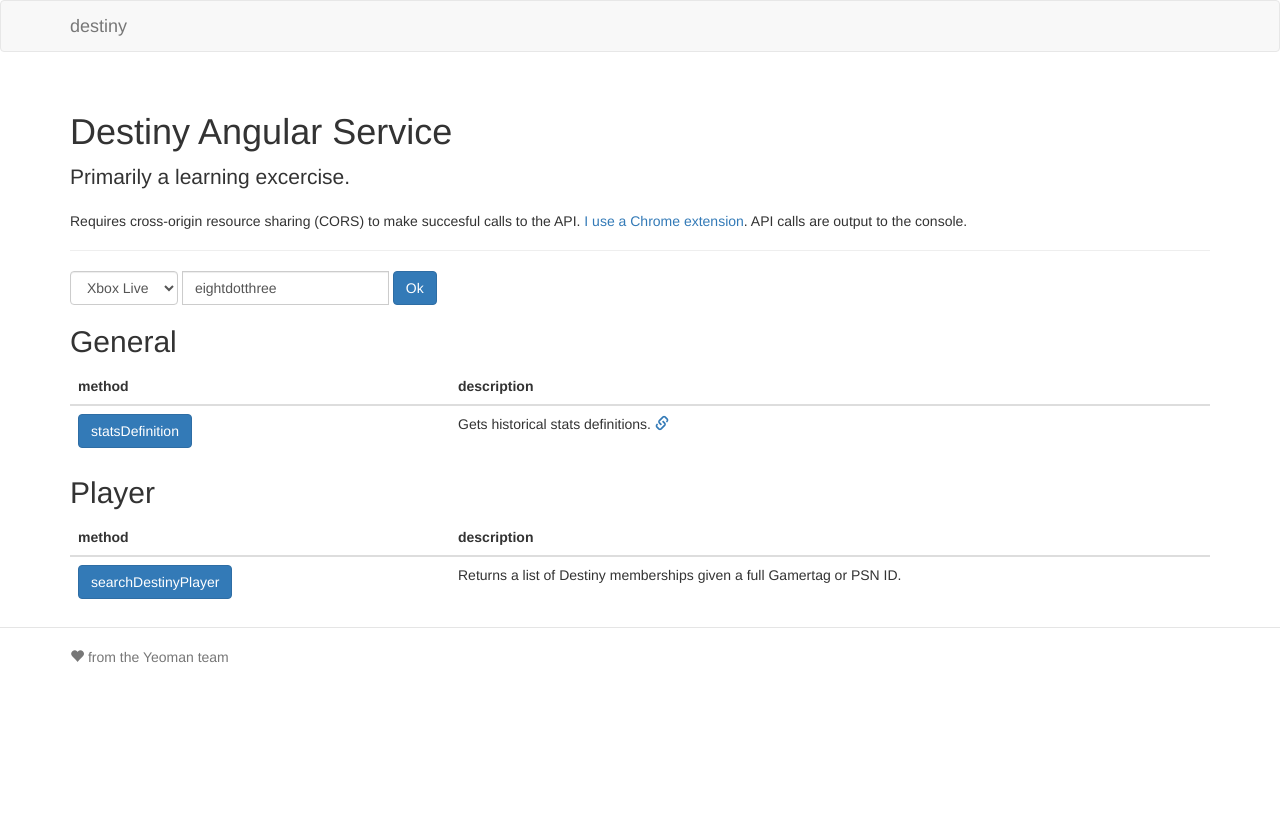
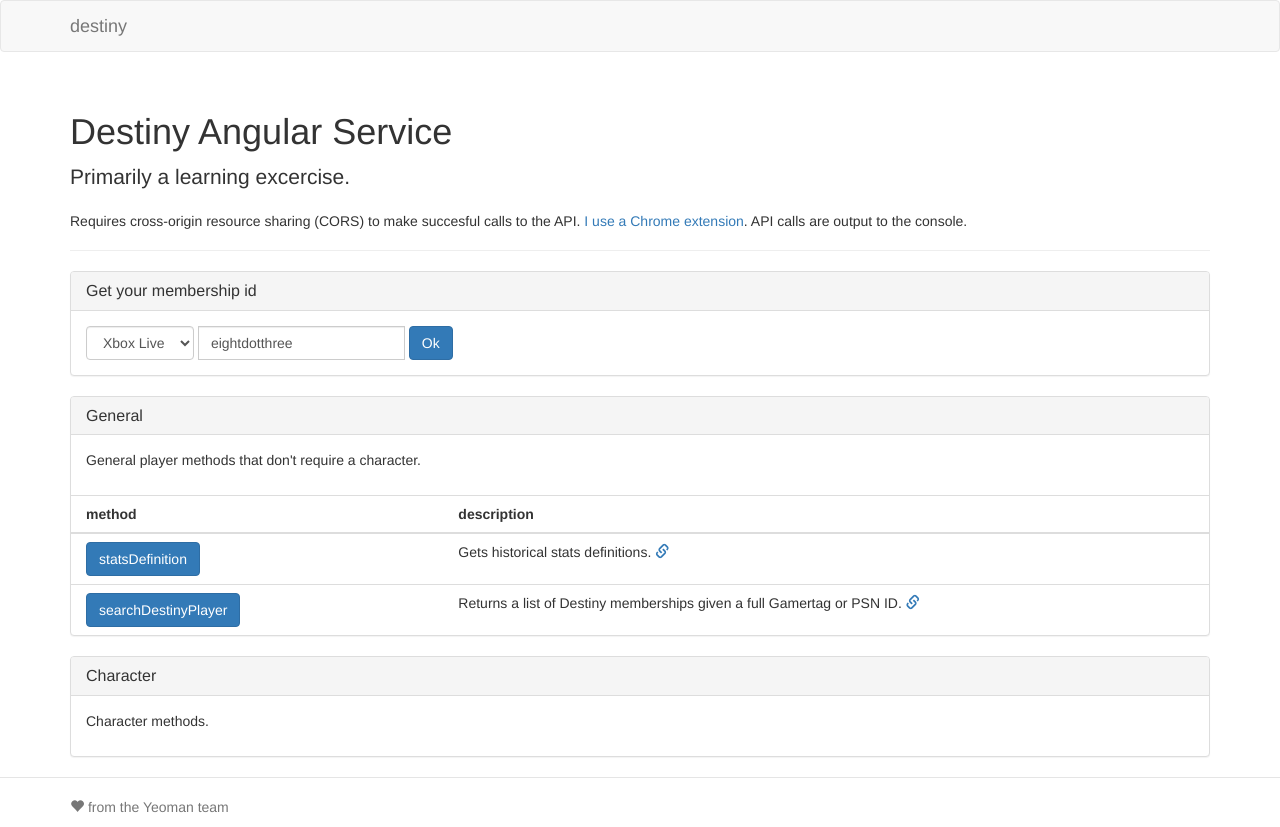
Before and after one commit to eightdotthree/angular-destiny, a website: page app/index.html in a window 1280 px wide. Before the commit the page ends 800 px from the top, so only its background shows below. Drawn offline with nearby package versions, Linux system fonts and the light colour scheme; some packages are replaced by stand-ins of ours; files that its build step writes are made by us from their sources.

Commit message:
Updated test app and added links to the official documentation.

```diff
--- a/app/styles/main.css
+++ b/app/styles/main.css
@@ -59,6 +59,11 @@ body {
   padding: 0;
 }
 
+.panel .table tr th:first-child,
+.panel .table tr td:first-child {
+  padding-left: 15px;
+}
+
 /* Custom page footer */
 .footer {
   padding-top: 19px;
--- a/app/views/main.html
+++ b/app/views/main.html
@@ -8,6 +8,15 @@
 
 <div ng-controller="MainCtrl as main">
 
+  <div class="panel panel-default">
+
+    <div class="panel-heading">
+      <h2 class="panel-title">
+        Get your membership id
+      </h2>
+    </div>
+
+    <div class="panel-body">
       <form
         class="form-inline">
 
@@ -35,8 +44,22 @@
         <api-test-btn method="main.getMembershipId">Ok</api-test-btn>
 
       </form>
+    </div>
 
-  <h2>General</h2>
+  </div>
+
+  <div class="panel panel-default">
+
+    <div class="panel-heading">
+      <h2 class="panel-title">
+        General
+      </h2>
+    </div>
+
+    <div class="panel-body">
+      <p>General player methods that don't require a character.</p>
+    </div>
+
     <table class="table">
 
       <thead>
@@ -63,21 +86,20 @@
           </td>
         </tr>
 
-    </tbody>
-
-  </table>
-
-  <h2>Player</h2>
-  <table class="table">
-
-    <thead>
-      <tr>
-        <th class="col-sm-4">method</th>
-        <th class="col-sm-8">description</th>
+        <!-- searchDestinyPlayer -->
+        <tr ng-if="main.membership.type.id && main.membership.displayName">
+          <td>
+            <api-test-btn method="main.searchDestinyPlayer" params="{ membershipType: main.membership.type.id, destinyPlayer: main.membership.displayName }">
+              searchDestinyPlayer
+            </api-test-btn>
+          </td>
+          <td>
+            Returns a list of Destiny memberships given a full Gamertag or PSN ID.
+            <a href="https://www.bungie.net/platform/destiny/help/HelpDetail/GET?uri=SearchDestinyPlayer%2f%7bmembershipType%7d%2f%7bdisplayName%7d%2f">
+              <span class="glyphicon glyphicon-link"></span>
+            </a>
+          </td>
         </tr>
-    </thead>
-
-    <tbody>
 
         <!-- accountSummary -->
         <tr ng-if="main.membership.type.id && main.membership.id">
@@ -93,6 +115,35 @@
             </a>
           </td>
         </tr>
+
+      </tbody>
+
+    </table>
+
+  </div>
+
+  <div class="panel panel-default">
+
+    <div class="panel-heading">
+      <h2 class="panel-title">
+        Character
+      </h2>
+    </div>
+
+    <div class="panel-body">
+      <p>Character methods.</p>
+    </div>
+
+    <table class="table" ng-if="main.selectedCharacter.id">
+
+      <thead>
+        <tr>
+          <th class="col-sm-4">method</th>
+          <th class="col-sm-8">description</th>
+        </tr>
+      </thead>
+
+      <tbody>
 
         <!-- activityHistory -->
         <tr ng-if="main.membership.type.id && main.membership.id && main.selectedCharacter.id">
@@ -116,7 +167,12 @@
               character
             </api-test-btn>
           </td>
-        <td>Returns a character summary for the supplied membership.</td>
+          <td>
+            Returns a character summary for the supplied membership.
+            <a href="https://www.bungie.net/platform/destiny/help/HelpDetail/GET?uri=%7bmembershipType%7d%2fAccount%2f%7bdestinyMembershipId%7d%2fCharacter%2f%7bcharacterId%7d%2f">
+              <span class="glyphicon glyphicon-link"></span>
+            </a>
+          </td>
         </tr>
 
         <!-- character stats -->
@@ -126,17 +182,12 @@
               characterStats
             </api-test-btn>
           </td>
-        <td>Gets historical stats for indicated character.</td>
-      </tr>
-
-      <!-- searchDestinyPlayer -->
-      <tr ng-if="main.membership.type.id && main.membership.displayName">
           <td>
-          <api-test-btn method="main.searchDestinyPlayer" params="{ membershipType: main.membership.type.id, destinyPlayer: main.membership.displayName }">
-            searchDestinyPlayer
-          </api-test-btn>
+            Gets historical stats for indicated character.
+            <a href="https://www.bungie.net/platform/destiny/help/HelpDetail/GET?uri=Stats%2f%7bmembershipType%7d%2f%7bdestinyMembershipId%7d%2f%7bcharacterId%7d%2f">
+              <span class="glyphicon glyphicon-link"></span>
+            </a>
           </td>
-        <td>Returns a list of Destiny memberships given a full Gamertag or PSN ID.</td>
         </tr>
 
       </tbody>
@@ -144,3 +195,5 @@
     </table>
 
   </div>
+
+</div>
```
Lines whose indentation alone changed are shown as unchanged.
